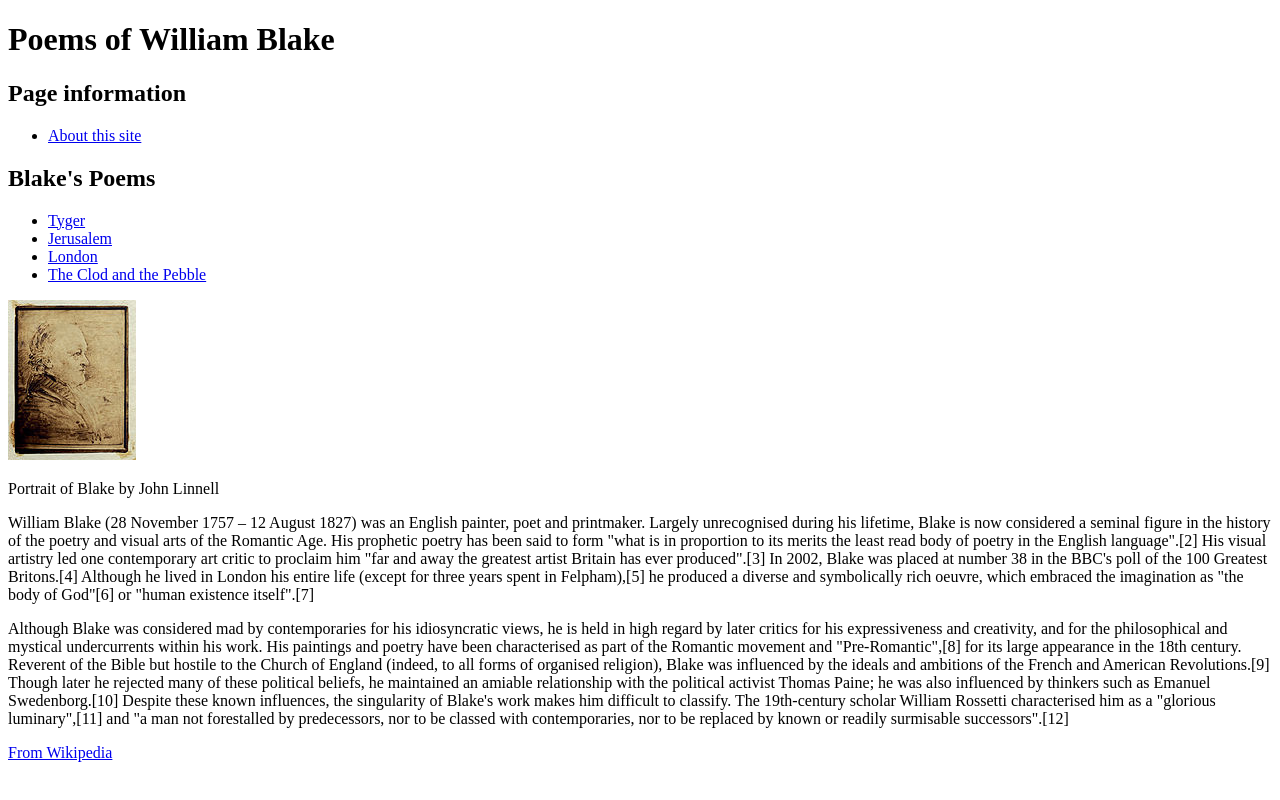
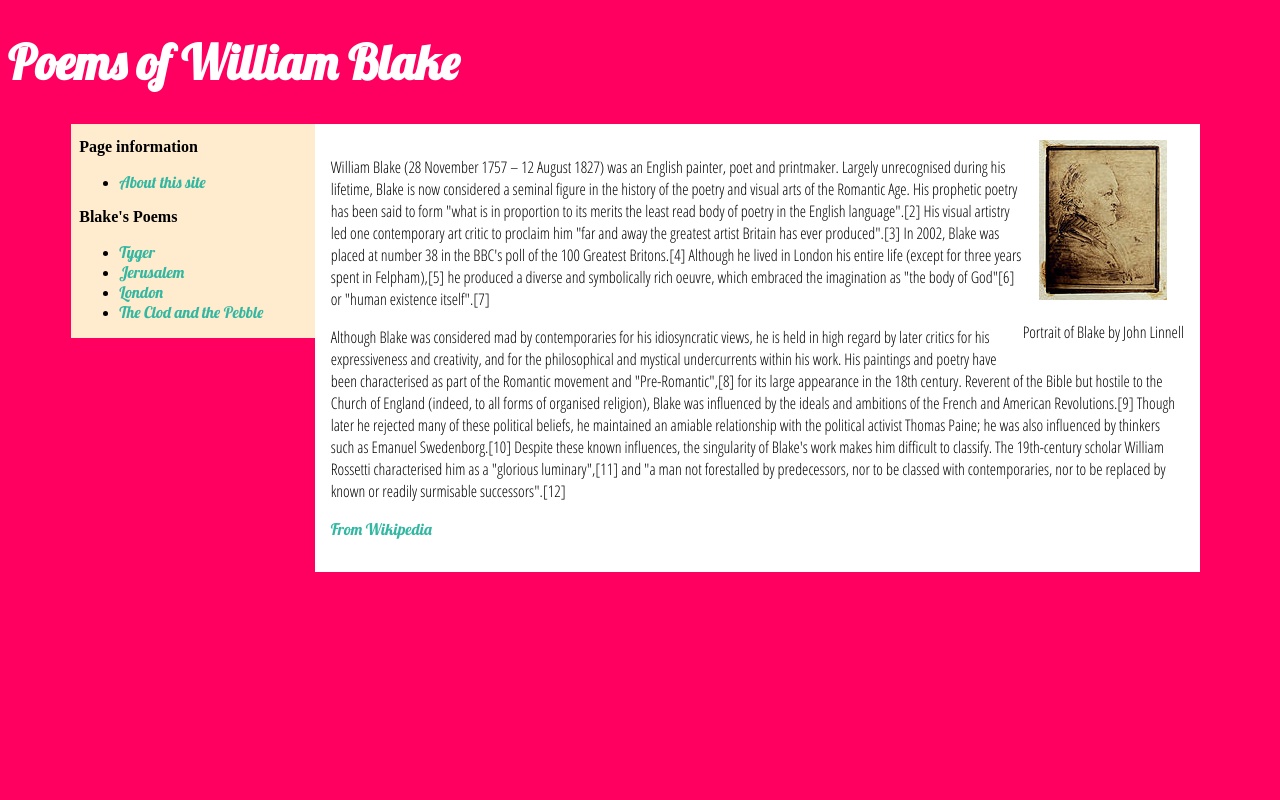
Before and after one commit to teddymalison/BlakeTest, a plain HTML site: page index.html in a window 1280 px wide. Drawn offline with Linux system fonts and the light colour scheme.

Commit message:
Final Blake Exercise
Class Exercise 11.13.14

```diff
--- a/index.html
+++ b/index.html
@@ -1,6 +1,61 @@
 <!DOCTYPE HTML>
 <html>
 <head>
+<style>
+body {
+	background-color: #FF0060;
+	font-size: 100%
+
+}
+
+#title {
+	color: white;
+	font-size: 1.5em;
+	font-family: 'Lobster', cursive;
+}
+
+#mainColumn {
+	margin: 0 auto;
+	width: 90%;
+}
+#nav {
+	width: 20%;
+	float: left;
+	background: blanchedalmond;
+	padding: 0 .5em;
+}
+#nav h2{
+	font-size:1em;
+}
+#content {
+	float: left;
+	width: 75%;
+	background-color: white;
+	padding: 1em;
+	font-family: 'Open Sans Condensed', sans-serif;
+}
+#illustration {
+	text-align: center;
+	float: right;
+}
+
+#mainColumn a: hover {
+	background-color: #32B7A2;
+}
+
+#mainColumn a {
+	color: #32B7A2;
+	text-decoration: none;
+	font-family: 'Lobster', cursive;
+
+}
+
+
+</style>
+<link ref="stylesheet" href="style.css">
+<link href='http://fonts.googleapis.com/css?family=Lobster' rel='stylesheet' type='text/css'>
+<link href='http://fonts.googleapis.com/css?family=Open+Sans+Condensed:300' rel='stylesheet' type='text/css'>
+
 <title>Poems of William Blake</title>
 </head>
 <body>
--- a/style.css
+++ b/style.css
@@ -6,7 +6,7 @@ body {
 #title {
 	color: white;
 	font-size: 1.5em;
-	font-family: sans-serif;
+	font-family: 'Lobster', cursive;
 }
 
 #mainColumn {
@@ -15,7 +15,7 @@ body {
 }
 #nav {
 	width: 20%;
-	float: left;
+	float: right;
 	background: lightgrey;
 	padding: 0 .25em;
 }
```
